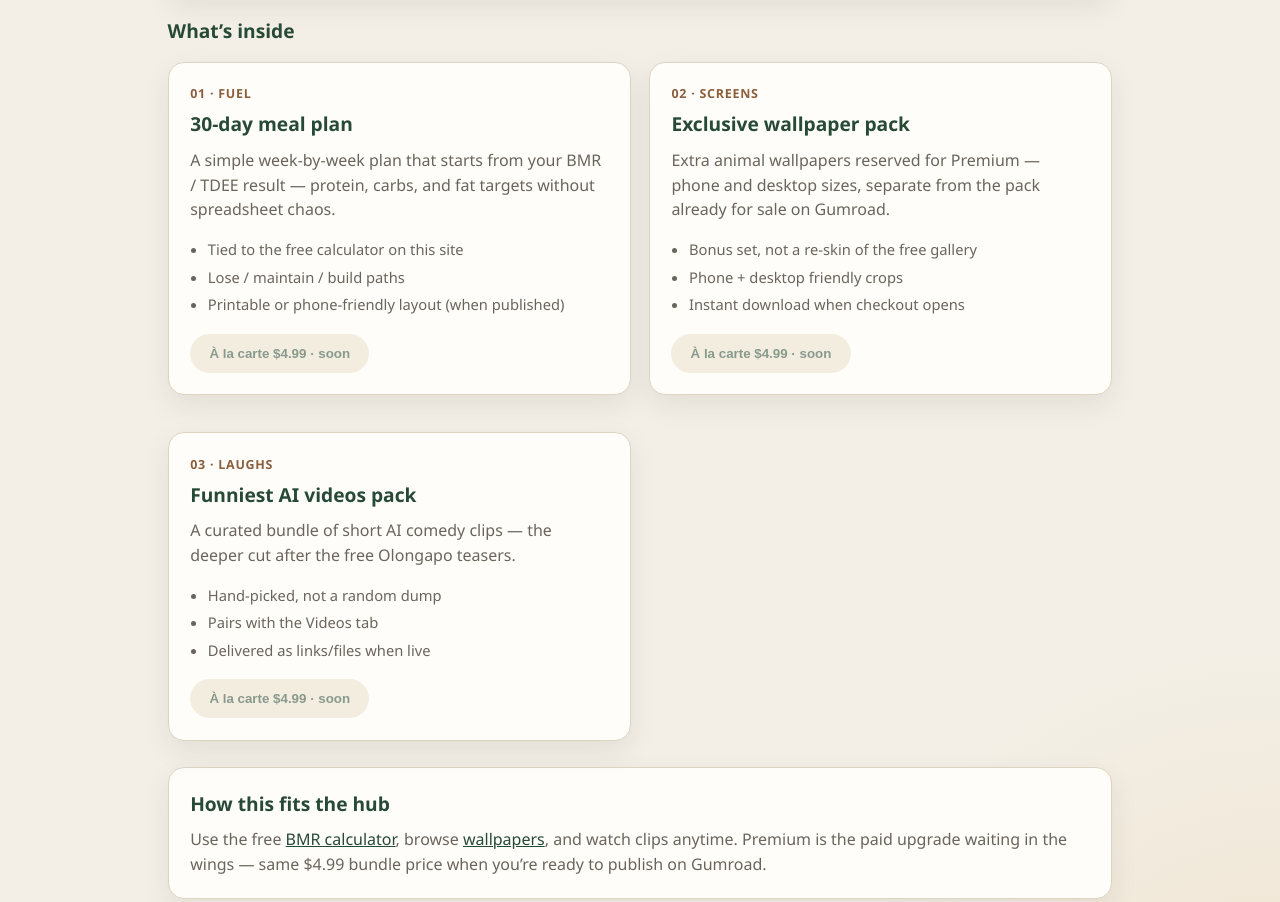
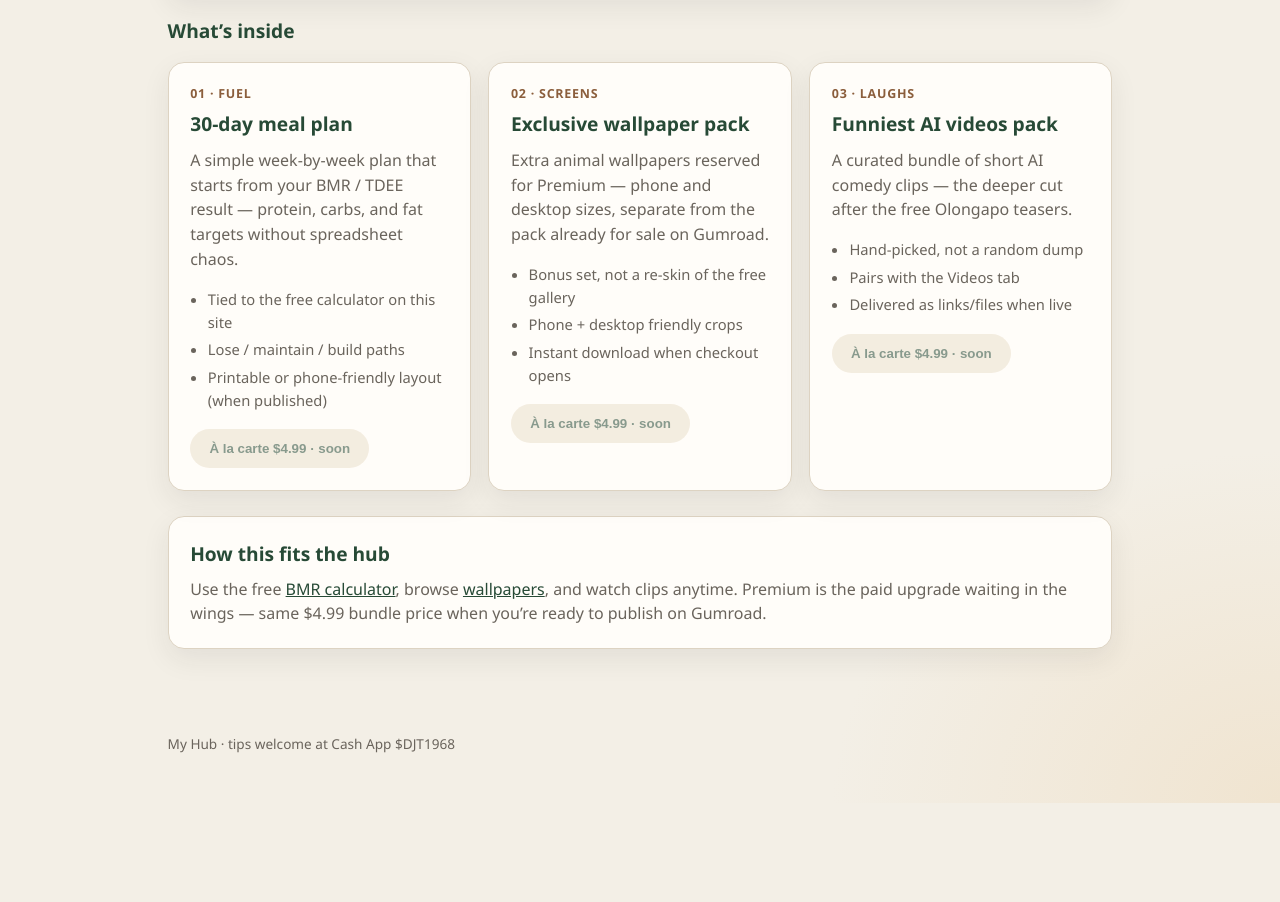
Before and after one commit to DJTorres2026/myhubsite, a plain HTML site: page premium.html in a window 1280 px wide. Shown: the part 760-1662 px from the top of the page. After the commit the page ends 1563 px from the top, so only its background shows below. Drawn offline with Linux system fonts and the light colour scheme.

Commit message:
Premium grid: three columns on wide screens

```diff
--- a/css/styles.css
+++ b/css/styles.css
@@ -324,8 +324,11 @@ input:focus, select:focus {
 /* Premium page */
 .premium-grid {
   display: grid;
-  grid-template-columns: 1fr 1fr;
+  grid-template-columns: repeat(3, minmax(0, 1fr));
   gap: 1.1rem;
+}
+@media (max-width: 900px) {
+  .premium-grid { grid-template-columns: 1fr; }
 }
 @media (max-width: 720px) {
   .premium-grid { grid-template-columns: 1fr; }
```
